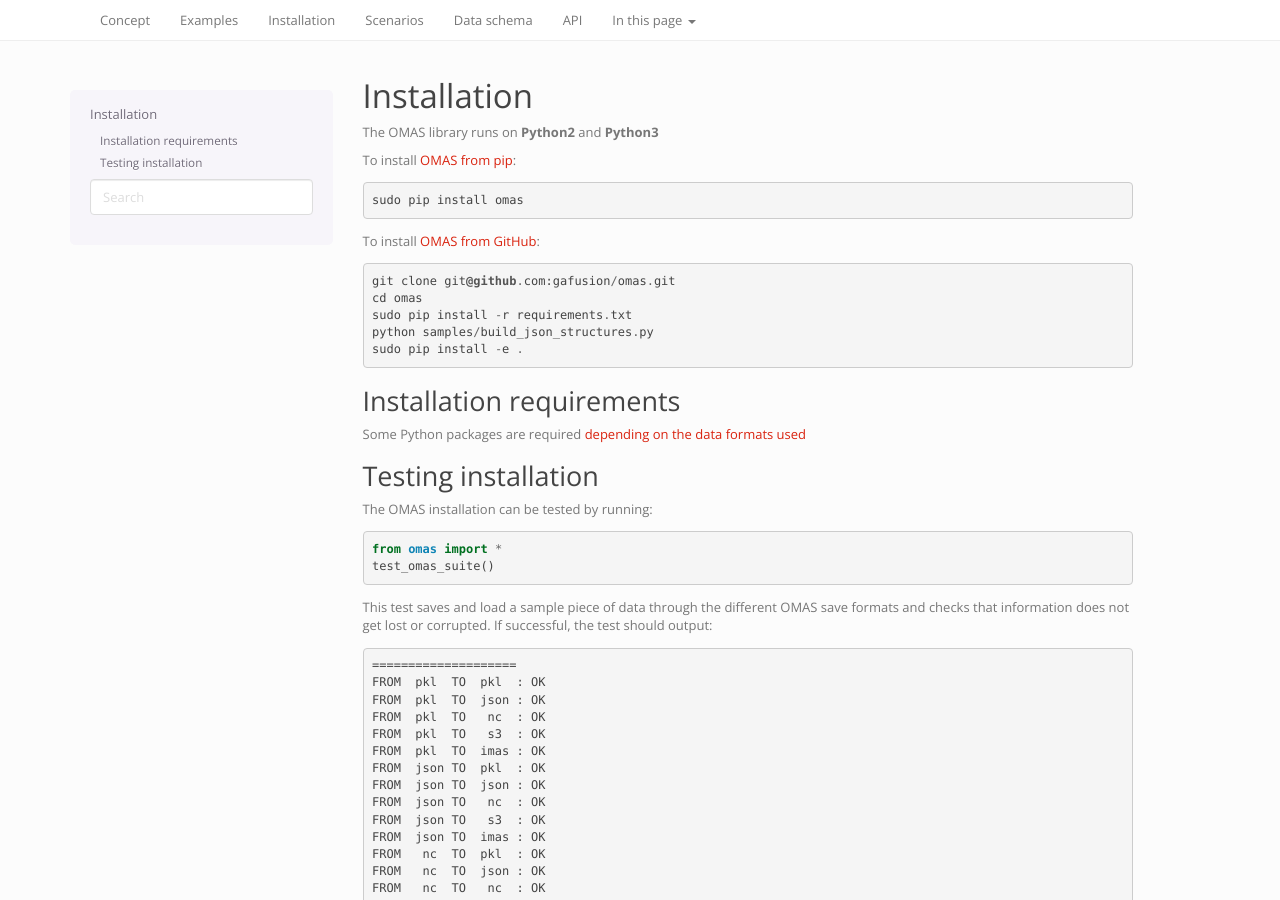
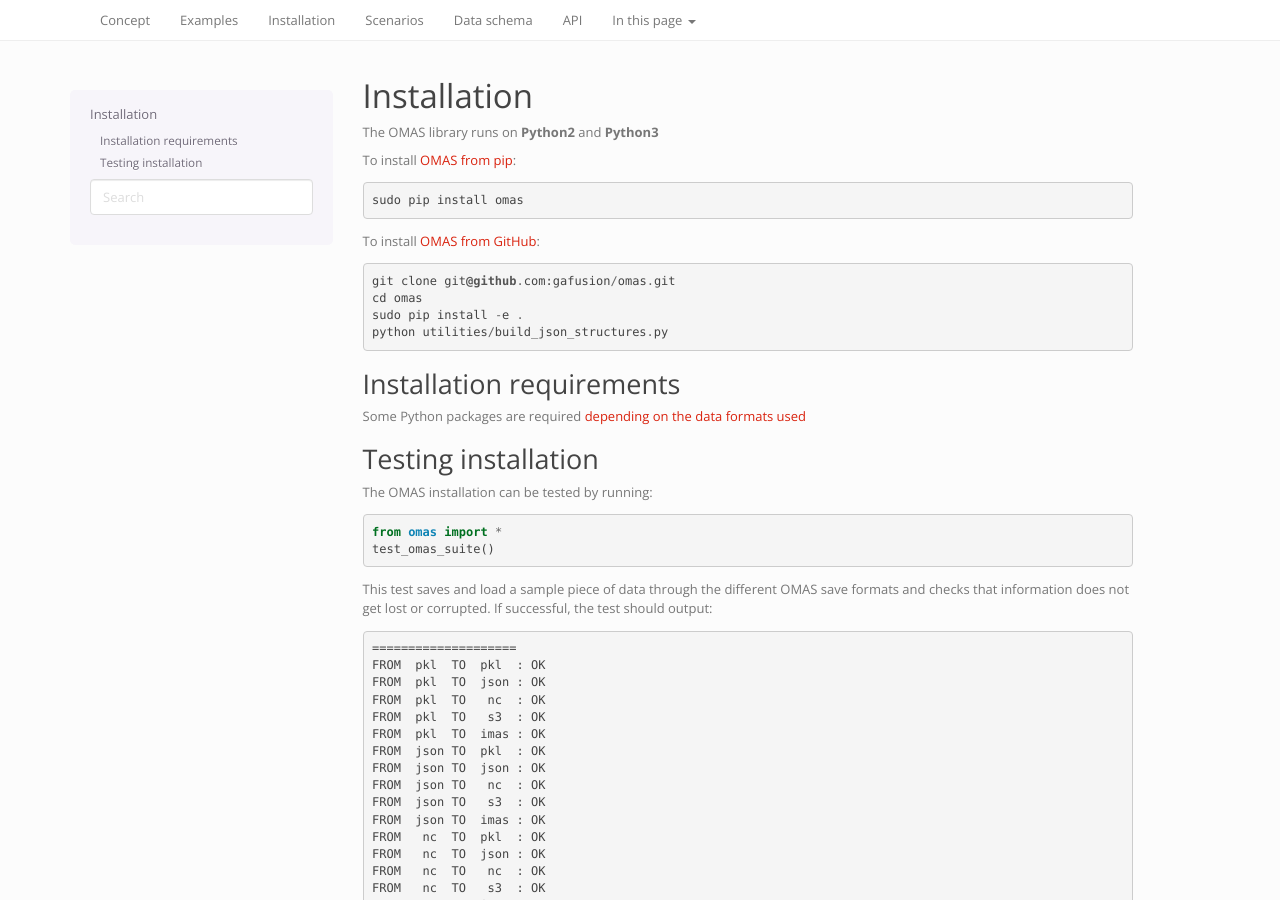
Before and after one commit to gafusion/omas, a Sphinx documentation site: the page built from sphinx/source/install.rst, in a window 1280 px wide and 900 px high. Built offline with Sphinx 7.4.7, drawn with Linux system fonts in a browser that asks for light colours; the version number could not be read and is left out.

Commit message:
updated install from github instructions

```diff
--- a/sphinx/source/install.rst
+++ b/sphinx/source/install.rst
@@ -11,9 +11,8 @@ To install `OMAS from GitHub <https://github.com/gafusion/omas>`_::
 
         git clone git@github.com:gafusion/omas.git
         cd omas
-        sudo pip install -r requirements.txt
-        python samples/build_json_structures.py
         sudo pip install -e .
+        python utilities/build_json_structures.py
 
 -------------------------
 Installation requirements
```
